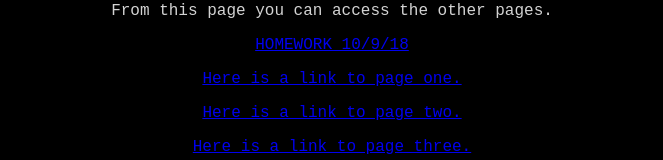
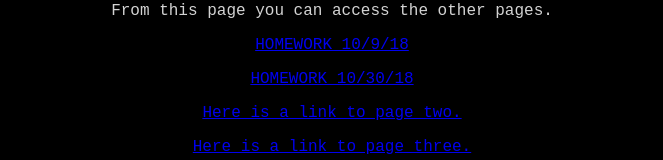
Before and after one commit to samtorres1993/samtorres1993.github.io, a plain HTML site: page index.html in a window 1280 px wide. Shown: the part 405-565 px from the top of the page, without its empty margins (308-971 px from the left). Drawn offline with Linux system fonts and the light colour scheme.

Commit message:
Update index.html

```diff
--- a/index.html
+++ b/index.html
@@ -19,7 +19,7 @@
     <h1 style="color:blueviolet;">This is the main page.</h1>
     <p style="color:lightgray;">From this page you can access the other pages.</p>
     <p style="color:hotpink;"><bold><a href="skeleton.html">HOMEWORK 10/9/18</a></bold></p>
-    <p style="color:hotpink;"><a href="page1.html">Here is a link to page one.</a></p>
+    <p style="color:hotpink;"><a href="page1.html">HOMEWORK 10/30/18</a></p>
     <p style="color:hotpink;"><a href="page2.html">Here is a link to page two.</a></p>
     <p style="color:hotpink;"><a href="page3.html">Here is a link to page three.</a></p>
 </center>
```
